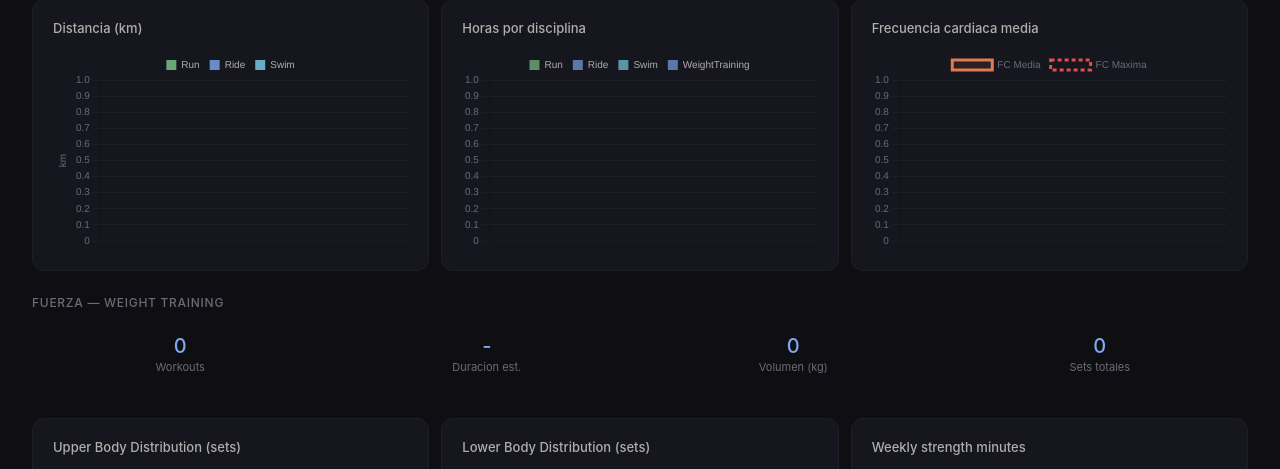
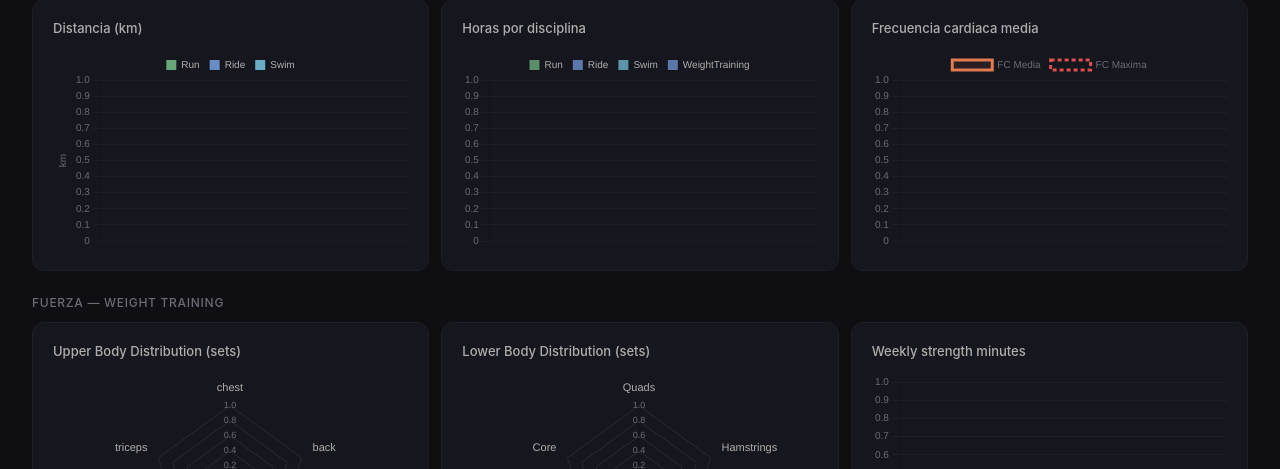
Before and after one commit to jfgp-limitless/Entrenador_IA, a Flask app: page / in a window 1280 px wide. Shown: the part 483-952 px from the top of the page. Run offline with Flask 3, Linux system fonts and the light colour scheme; data that the repository does not hold is empty; a map, chart or similar area stays blank.

Commit message:
metricas repetidas corregidas

```diff
--- a/dashboard/templates/index.html
+++ b/dashboard/templates/index.html
@@ -136,14 +136,7 @@
 <!-- SECCION: fuerza -->
 <div id="seccion-fuerza" class="hidden">
   <p class="section-title">Fuerza — Weight Training</p>
-  <div style="padding:0 32px 16px">
-    <div class="fuerza-metrics" id="fuerza-metrics">
-      <div class="fm"><div class="fv" id="fw-workouts">-</div><div class="fl">Workouts</div></div>
-      <div class="fm"><div class="fv" id="fw-duration">-</div><div class="fl">Duracion est.</div></div>
-      <div class="fm"><div class="fv" id="fw-volumen">-</div><div class="fl">Volumen (kg)</div></div>
-      <div class="fm"><div class="fv" id="fw-sets">-</div><div class="fl">Sets totales</div></div>
-    </div>
-  </div>
+
 
   <div class="grid-charts">
     <div class="chart-card">
@@ -660,12 +653,7 @@ function cargarGraficaFC(){
 }
 
 function cargarFuerza(){
-  fetch(`/api/metricas_fuerza?dias=${periodoActivo}`).then(r=>r.json()).then(d=>{
-    document.getElementById('fw-workouts').textContent = d.workouts||0
-    document.getElementById('fw-duration').textContent = d.workouts ? Math.round(d.workouts*55)+'min' : '-'
-    document.getElementById('fw-volumen').textContent = d.volumen ? (d.volumen/1000).toFixed(1)+'t' : 0
-    document.getElementById('fw-sets').textContent = d.sets||0
-  })
+
 
   const radarOpts = (color) => ({
     responsive:true, maintainAspectRatio:false,
```
